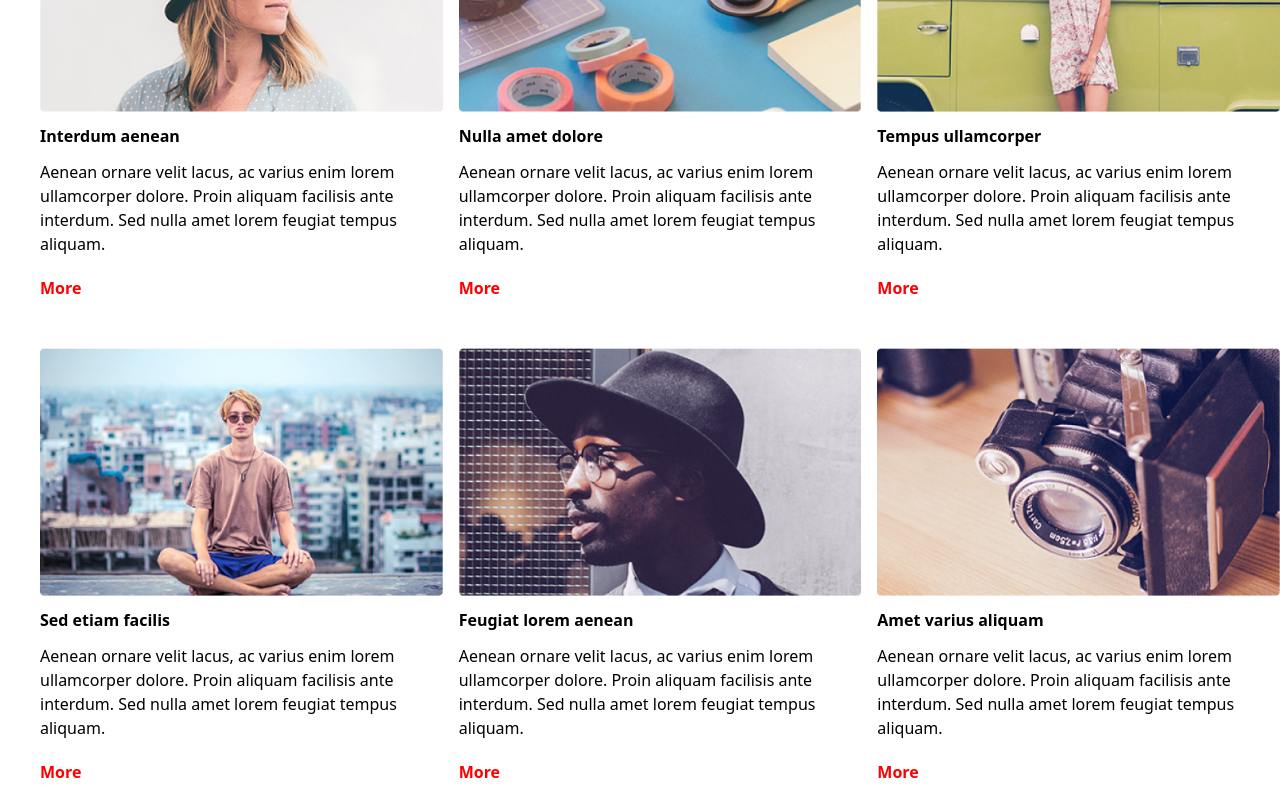
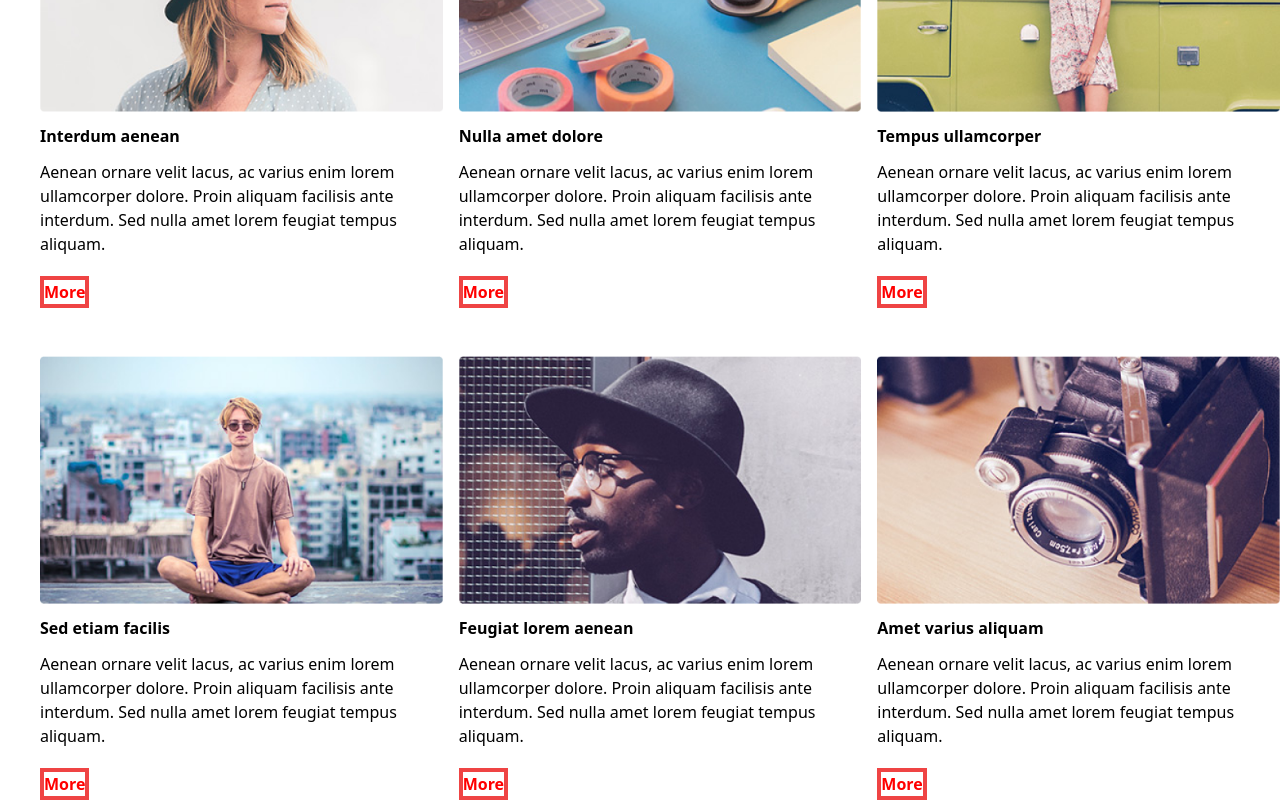
Before and after one commit to NJF289/prova1, a Next.js app: page / in a window 1280 px wide. Shown: the part 1075-1875 px from the top of the page. Built offline with nearby package versions, Linux system fonts and the light colour scheme.

Commit message:
fix: bootom

```diff
--- a/app/components/Banner.tsx
+++ b/app/components/Banner.tsx
@@ -2,11 +2,12 @@ export default function Banner() {
     return (
         <div className=" mt-4 border-t-4 border-[red]  grid-cols-2 md:grid">
             <div className=" mt-10 dl-3"><img src="/img/pic10.png" alt="" /></div>
+
             <div className="text-left md:ml-5">
                 <h1 className=" font-bold mt-10" >Hi, I’m Teacher by UTFPR</h1>
                 <h3 className=" mt-3 text-[#7F888F] ">A free and fully responsive site template</h3>
                 <p className=" mt-5 text-[#7F888F]">Aenean ornare velit lacus, ac varius enim ullamcorper eu. Proin aliquam facilisis ante interdum congue. Integer mollis, nisl amet convallis, porttitor magna ullamcorper, amet egestas mauris. Ut magna finibus nisi nec lacinia. Nam maximus erat id euismod egestas. Pellentesque sapien ac quam. Lorem ipsum dolor sit nullam.</p>
-                <button className="btn mt-3 text-[red] font-bold ; ">Learn More</button>
+                <button className="btn border-4 border-red-500 mt-3 text-[red] font-bold ; ">Learn More</button>
             </div>
         </div>
 
--- a/app/components/Gallery.tsx
+++ b/app/components/Gallery.tsx
@@ -11,7 +11,7 @@ export default function Gallery() {
             <div>
               <h1 className="font-bold mt-3">Interdum aenean</h1>
               <p className=" mt-3">Aenean ornare velit lacus, ac varius enim lorem ullamcorper dolore. Proin aliquam facilisis ante interdum. Sed nulla amet lorem feugiat tempus aliquam.</p>
-              <button className="btn mt-5 text-[red] font-bold ; ">More</button>
+              <button className="btn border-4 border-red-500 mt-5 text-[red] font-bold ; ">More</button>
             </div>
           </a>
         </div>
@@ -22,7 +22,7 @@ export default function Gallery() {
             <div>
               <h1 className="font-bold mt-3">Nulla amet dolore</h1>
               <p className=" mt-3">Aenean ornare velit lacus, ac varius enim lorem ullamcorper dolore. Proin aliquam facilisis ante interdum. Sed nulla amet lorem feugiat tempus aliquam.</p>
-              <button className="btn mt-5 text-[red] font-bold ; ">More</button>
+              <button className="btn border-4 border-red-500 mt-5 text-[red] font-bold ; ">More</button>
             </div>
           </a>
         </div>
@@ -33,7 +33,7 @@ export default function Gallery() {
             <div>
               <h1 className="font-bold mt-3">Tempus ullamcorper</h1>
               <p className=" mt-3">Aenean ornare velit lacus, ac varius enim lorem ullamcorper dolore. Proin aliquam facilisis ante interdum. Sed nulla amet lorem feugiat tempus aliquam.</p>
-              <button className="btn mt-5 text-[red] font-bold ; ">More</button>
+              <button className="btn border-4 border-red-500 mt-5 text-[red] font-bold ; ">More</button>
             </div>
           </a>
         </div>
@@ -44,7 +44,7 @@ export default function Gallery() {
             <div>
               <h1 className="font-bold mt-3">Sed etiam facilis</h1>
               <p className=" mt-3">Aenean ornare velit lacus, ac varius enim lorem ullamcorper dolore. Proin aliquam facilisis ante interdum. Sed nulla amet lorem feugiat tempus aliquam.</p>
-              <button className="btn mt-5 text-[red] font-bold ; ">More</button>
+              <button className="btn border-4 border-red-500 mt-5 text-[red] font-bold ; ">More</button>
             </div>
           </a>
         </div>
@@ -55,7 +55,7 @@ export default function Gallery() {
             <div>
               <h1 className="font-bold mt-3">Feugiat lorem aenean</h1>
               <p className=" mt-3">Aenean ornare velit lacus, ac varius enim lorem ullamcorper dolore. Proin aliquam facilisis ante interdum. Sed nulla amet lorem feugiat tempus aliquam.</p>
-              <button className="btn mt-5 text-[red] font-bold ; ">More</button>
+              <button className="btn border-4 border-red-500 mt-5 text-[red] font-bold ; ">More</button>
             </div>
           </a>
         </div>
@@ -66,7 +66,7 @@ export default function Gallery() {
             <div>
               <h1 className="font-bold mt-3">Amet varius aliquam</h1>
               <p className=" mt-3">Aenean ornare velit lacus, ac varius enim lorem ullamcorper dolore. Proin aliquam facilisis ante interdum. Sed nulla amet lorem feugiat tempus aliquam.</p>
-              <button className="btn mt-5 text-[red] font-bold ; ">More</button>
+              <button className="btn border-4 border-red-500 mt-5 text-[red] font-bold ; ">More</button>
             </div>
           </a>
         </div>
```
